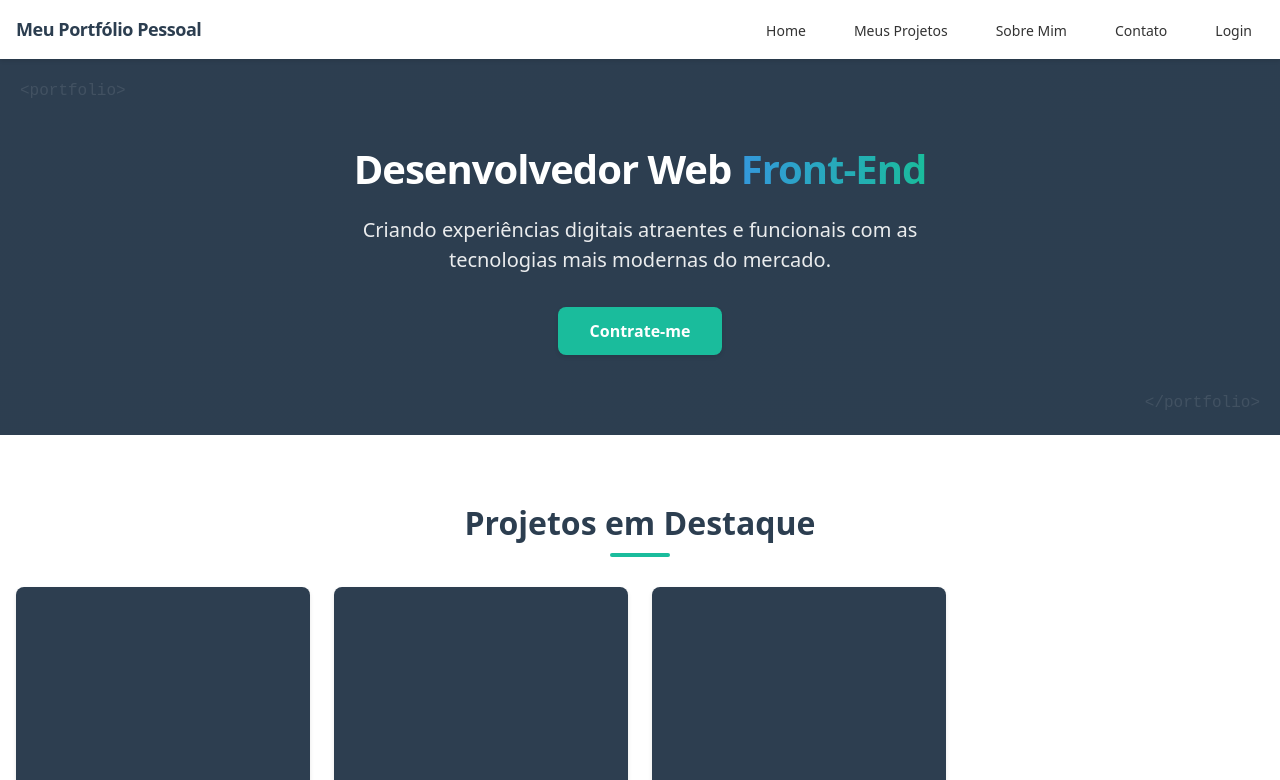
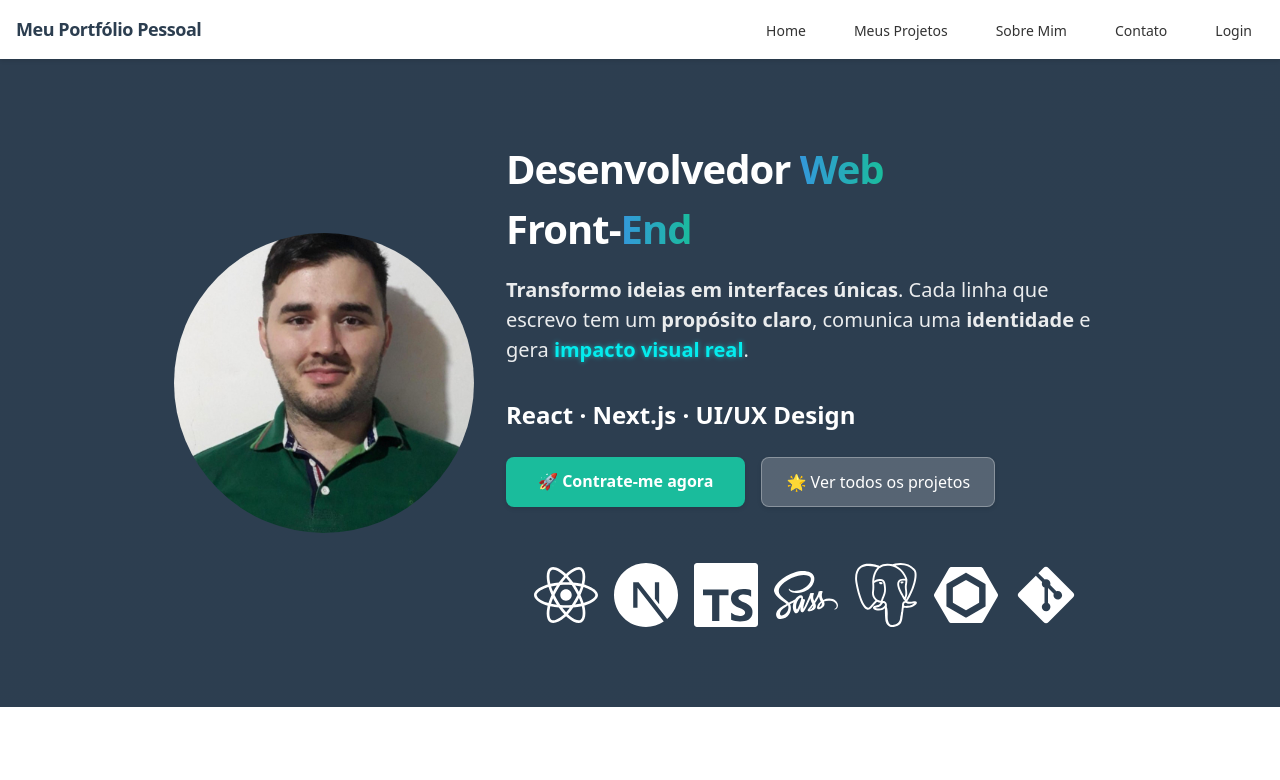
Before and after one commit to lincon-cardoso/meu-portifolio, a Next.js app: page / in a window 1280 px wide. Shown: the top 780 px of the page. Built offline with nearby package versions, Linux system fonts and the light colour scheme.

Commit message:
adiciona react-icons ao projeto, atualiza configurações do TypeScript e refatora a seção do portfólio na página inicial

```diff
--- a/package.json
+++ b/package.json
@@ -14,6 +14,7 @@
     "pg": "^8.14.1",
     "react": "^19.0.0",
     "react-dom": "^19.0.0",
+    "react-icons": "^5.5.0",
     "sass": "^1.85.1"
   },
   "devDependencies": {
--- a/src/components/HomePage.tsx
+++ b/src/components/HomePage.tsx
@@ -2,22 +2,65 @@
 
 import React from "react";
 import Link from "next/link";
+import Image from "next/image";
+import { FaReact, FaSass, FaGitAlt } from 'react-icons/fa';
+import { SiNextdotjs, SiTypescript, SiPostgresql, SiEslint } from 'react-icons/si';
 
 export default function HomePage() {
   return (
     <main>
       <section className="MeuPortifolio fade-in">
-        <h1 className="MeuPortifolio-title">
-          Desenvolvedor Web <span className="text-gradient">Front-End</span>
-        </h1>
-        <p className="MeuPortifolio-description">
-          Criando experiências digitais atraentes e funcionais com as
-          tecnologias mais modernas do mercado.
-        </p>
-        <Link href="/contato" className="hire-me-button">
-          Contrate-me
-        </Link>
+        <div className="MeuPortifolio-content">
+          <a href="/img/Foto.jpg" target="_blank" rel="noopener noreferrer">
+            <Image
+              src="/img/Foto.jpg"
+              alt="Minha foto de perfil"
+              className="MeuPortifolio-foto"
+              width={300}
+              height={300}
+              style={{ borderRadius: "50%", objectFit: "cover" }}
+              priority
+            />
+          </a>
+
+          <div className="MeuPortifolio-text">
+            <h1 className="MeuPortifolio-title">
+              Desenvolvedor <span className="text-gradient">Web</span><br />
+              Front-<span className="text-gradient">End</span>
+            </h1>
+
+            <p className="MeuPortifolio-description">
+              <strong>Transformo ideias em interfaces únicas</strong>. Cada linha que escrevo tem um <strong>propósito claro</strong>, comunica uma <strong>identidade</strong> e gera <span className="destaque-impacto">impacto visual real</span>.
+            </p>
+
+            <h2 className="MeuPortifolio-tech">
+              React · Next.js · UI/UX Design
+            </h2>
+
+            <div className="MeuPortifolio-buttons">
+              <Link href="/contato" className="hire-me-button destaque-botao">
+                🚀 Contrate-me agora
+              </Link>
+              <Link href="/meus-projetos" className="btn btn-secondary">
+                🌟 Ver todos os projetos
+              </Link>
+            </div>
+
+            {/* Stacks */}
+            {/* Stacks com ícones */}
+            <div className="MeuPortifolio-stacks">
+              <FaReact title="React" className="icon" />
+              <SiNextdotjs title="Next.js" className="icon" />
+              <SiTypescript title="TypeScript" className="icon" />
+              <FaSass title="Sass" className="icon" />
+              <SiPostgresql title="PostgreSQL" className="icon" />
+              <SiEslint title="ESLint" className="icon" />
+              <FaGitAlt title="Git" className="icon" />
+            </div>
+          </div>
+        </div>
       </section>
+
 
       <section className="cards-de-projetos fade-in">
         <h2 className="projetos-title">Projetos em Destaque</h2>
--- a/src/style/sections/secao-portfolio.scss
+++ b/src/style/sections/secao-portfolio.scss
@@ -1,36 +1,52 @@
 /* =======================================================================
    4. Seção do Portfólio (Home)
 ======================================================================== */
+
+/* ===========================
+   Estilos gerais da seção
+=========================== */
 .MeuPortifolio {
   display: flex;
-  flex-direction: column;
+  justify-content: center;
   align-items: center;
   padding: var(--spacing-20) var(--spacing-4);
-  text-align: center;
-  background: linear-gradient(135deg, var(--color-primary) 0%, var(--color-dark) 100%);
+  background: linear-gradient(
+    135deg,
+    var(--color-primary) 0%,
+    var(--color-dark) 100%
+  );
   color: white;
   position: relative;
   overflow: hidden;
 }
 
-.MeuPortifolio::before {
-  content: "<portfolio>";
-  position: absolute;
-  top: 20px;
-  left: 20px;
-  font-family: "Courier New", monospace;
-  color: rgba(255, 255, 255, 0.1);
-  font-size: 1rem;
+/* ===========================
+   Conteúdo principal
+=========================== */
+.MeuPortifolio-content {
+  display: flex;
+  flex-direction: row;
+  align-items: center;
+  gap: var(--spacing-8); // Espaçamento entre a foto e o texto
 }
 
-.MeuPortifolio::after {
-  content: "</portfolio>";
-  position: absolute;
-  bottom: 20px;
-  right: 20px;
-  font-family: "Courier New", monospace;
-  color: rgba(255, 255, 255, 0.1);
-  font-size: 1rem;
+/* ===========================
+   Estilos da foto
+=========================== */
+.MeuPortifolio-foto {
+  flex-shrink: 0; // Garante que a imagem não será redimensionada
+  max-width: 300px;
+  max-height: 300px;
+  border-radius: 50%;
+}
+
+/* ===========================
+   Estilos do texto
+=========================== */
+.MeuPortifolio-text {
+  display: flex;
+  flex-direction: column;
+  text-align: left;
 }
 
 .MeuPortifolio-title {
@@ -38,7 +54,6 @@
   margin-bottom: var(--spacing-4);
   font-weight: var(--font-weight-bold);
   letter-spacing: -0.025em;
-  position: relative;
 }
 
 .MeuPortifolio-description {
@@ -47,3 +62,78 @@
   margin-bottom: var(--spacing-8);
   opacity: 0.9;
 }
+
+.destaque-impacto {
+  color: #00ffff;
+  font-weight: bold;
+  text-shadow: 0 0 5px #00ffff99;
+}
+
+/* ===========================
+   Botões
+=========================== */
+.MeuPortifolio-buttons {
+  display: flex;
+  gap: var(--spacing-4); // Espaçamento entre os botões
+  margin-top: var(--spacing-6); // Espaçamento superior opcional
+}
+
+.destaque-botao {
+  background-color: #00ffff;
+  color: #000;
+  font-weight: bold;
+  padding: 0.75rem 1.5rem;
+  border-radius: 9999px;
+  transition: transform 0.2s ease;
+}
+
+.destaque-botao:hover {
+  transform: scale(1.05);
+  box-shadow: 0 4px 20px rgba(0, 255, 255, 0.4);
+}
+
+.btn-secondary {
+  background-color: rgba(
+    255,
+    255,
+    255,
+    0.2
+  ); // Fundo opaco (branco com 20% de opacidade)
+  color: var(--color-light-gray); // Texto em cinza claro
+  border: 1px solid rgba(255, 255, 255, 0.3); // Borda com opacidade
+  padding: var(--spacing-2) var(--spacing-4);
+  border-radius: var(--border-radius-sm);
+  font-size: var(--font-size-md);
+  transition: background-color 0.3s ease, color 0.3s ease;
+}
+
+.btn-secondary:hover {
+  background-color: rgba(
+    255,
+    255,
+    255,
+    0.4
+  ); // Fundo um pouco mais visível no hover
+  color: var(--color-white); // Texto branco no hover
+}
+
+/* ===========================
+   Stacks (ícones de tecnologias)
+=========================== */
+.MeuPortifolio-stacks {
+  margin-top: 3.5rem;
+  display: flex;
+  gap: 1rem;
+  justify-content: center;
+  // border: 3px solid red;
+  text-align: left;
+}
+
+.icon {
+  font-size: 4rem;
+  transition: transform 0.3s ease;
+}
+
+.icon:hover {
+  transform: scale(1.15);
+}
```
Also changed, not shown: tsconfig.json (+18 -5 lines), public/img/Foto.jpg (added), 1 other file (tests, documents, lock files or other folders).
